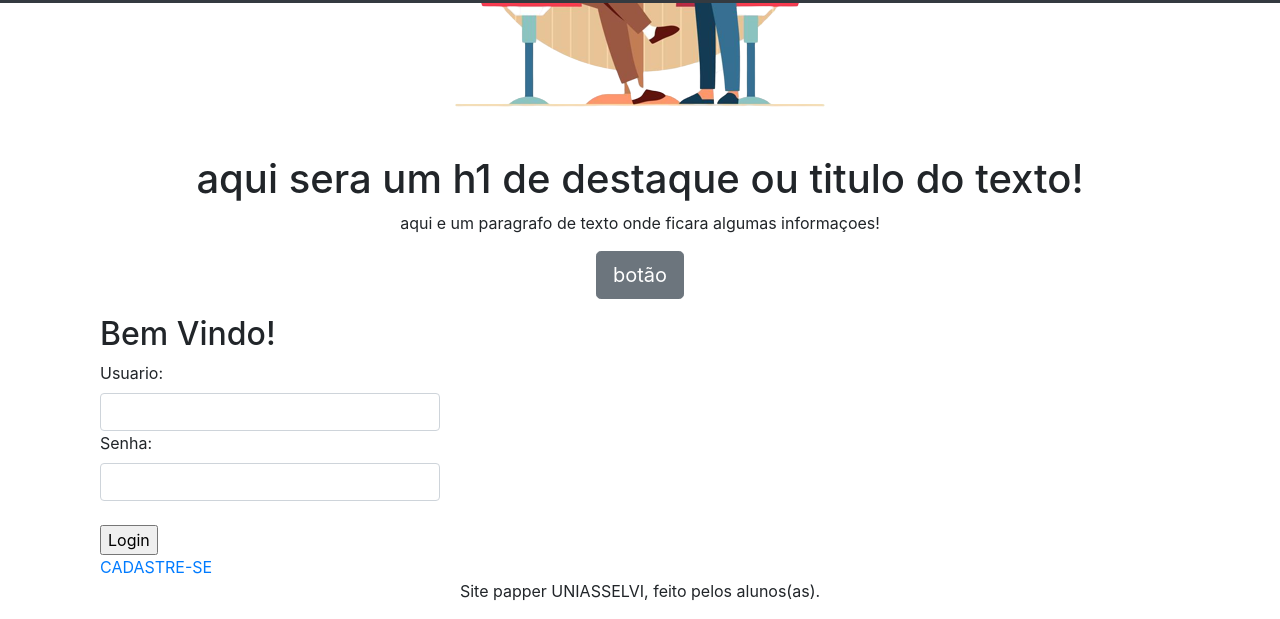
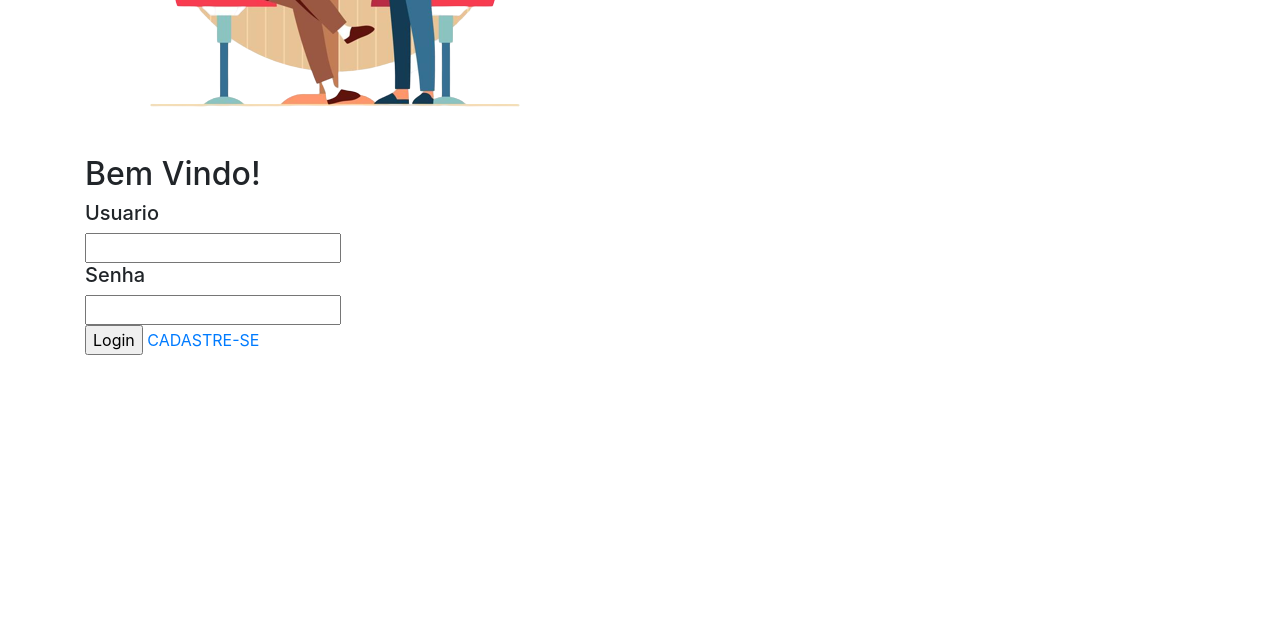
Before and after one commit to PabloDantasDev/Papper-AWEB, a PHP site: template views/loginFuncionario.php in a window 1280 px wide. Shown: the part 345-964 px from the top of the page. After the commit the page ends 700 px from the top, so only its background shows below. Run offline with PHP 8.4, Linux system fonts and the light colour scheme; the template is opened without the code that fills it, so the values that code supplies are empty.

Commit message:
atualizações no index e form de login em nova pagina

```diff
--- a/views/loginFuncionario.php
+++ b/views/loginFuncionario.php
@@ -1,8 +1,3 @@
-<?php
-
-require('database/conn.php')
-
-?>
 <!DOCTYPE html>
 <html>
 <head>
@@ -21,75 +16,46 @@ require('database/conn.php')
 </head>
 <body>
 	<div class="container">
+		<div class="img">
+			<img src="img/g1.png">
+		</div>
+		<div class="login-content">
+			<form id="casdastro-form" method="post">
 
-		<header>
-		<nav class="navbar fixed-top navbar-expand-lg navbar-dark bg-dark">
-    		<div class="container">
-				<a class="navbar-brand p-3" href="/">
-					<img src="caminho-da-img" alt="logo">
-				</a>
-				<button class="navbar-toggler" type="button" data-toggle="collapse" data-target="#navbarNav" aria-controls="navbarNav" aria-expanded="false" aria-label="Alterna navegação">
-					<span class="navbar-toggler-icon"></span>
-				</button>
-    			<div class="collapse navbar-collapse justify-content-end" id="navbarNav">
-					<ul class="navbar-nav">
-						<li class="nav-item">
-							<a class="nav-link" href="/">Home</a>
-						</li>
-						<li class="nav-item">
-							<a class="nav-link" href="#sobre">Sobre</a>
-						</li>
-						<li class="nav-item">
-							<a id="servicosbtn" class="nav-link" href="#servicos">Serviços</a>
-						</li>
-						<li class="nav-item">
-							<a id="contatosbtn" class="btn btn-primary btn-contato nav-link" href="#contatos" role="button">Login</a>
-						</li>
-					</ul>
+
+
+				<h2 class="title">Bem Vindo!</h2>
+
+           		<div class="input-div one">
+           		   <div class="i">
+           		   		<i class="fas fa-user"></i>
+           		   </div>
+           		   <div class="div">
+           		   		<h5>Usuario</h5>
+           		   		<input type="text" name="username" class="input">
            		   </div>
            		</div>
-		</nav>
-		</header>
-
-		<main>
-			<div class="text-center">
-
-			<img src="img/g1.png">
-
-			<h1>
-				aqui sera um h1 de destaque ou titulo do texto!
-			</h1>
-			<p>
-				aqui e um paragrafo de texto onde ficara algumas informaçoes!
-			</p>
-			<p>
-				<a href="" class="btn btn-lg btn-secondary">botão</a>
-			</p>
+           		<div class="input-div pass">
+           		   <div class="i">
+           		    	<i class="fas fa-lock"></i>
            		   </div>
-
-
-			<div class="container">
-				<div class="row">
-
-					<div class="col-sm">
-
-
-					<form method="post" id="casdastro-form">
-						<h2>Bem Vindo!</h2>
-						<div class="row">
-							<div class="col-4">
-								<label>Usuario:</label>
-								<input type="text" class="form-control" name="username">
+           		   <div class="div">
+           		    	<h5>Senha</h5>
+           		    	<input type="password" name="password" class="input">
             	   </div>
             	</div>
-						<div class="row">
-							<div class="col-4">
-								<label>Senha:</label>
-								<input type="password" class="form-control" name="password">
+            	<input type="submit" name="login"  value="Login">
+				<a href="database/cadastro.php">CADASTRE-SE</a>
+            </form>
         </div>
     </div>
+    <script type="text/javascript" src="../js/main.js"></script>
+
+</body>
 
 <?php
+
+require('./database/conn.php');
 
 // Verifica se o formulário de login foi enviado
 if (isset($_POST['login'])) {
@@ -111,34 +77,6 @@ require('database/conn.php')
 }
 
 $conn->close();
-
 ?>
 
-						<br>
-						<input type="submit" name="login" value="Login">
-						<br>
-						<a href="database/cadastro.php">CADASTRE-SE</a>
-					</form>
-
-
-					</div>
-
-				</div>
-
-				<script type="text/javascript" src="../js/main.js"></script>
-
-			</div>
-
-		</main>
-
-		<footer>
-			<div class="text-center mt-auto">
-				<p>
-					Site papper UNIASSELVI, feito pelos alunos(as).
-				</p>
-			</div>
-		</footer>
-
-	</div>
-</body>
 </html>
```
Also changed, not shown: css/novoStyle.css (added, +19 -0 lines), index.php (+61 -63 lines). Lines whose indentation alone changed are shown as unchanged.
